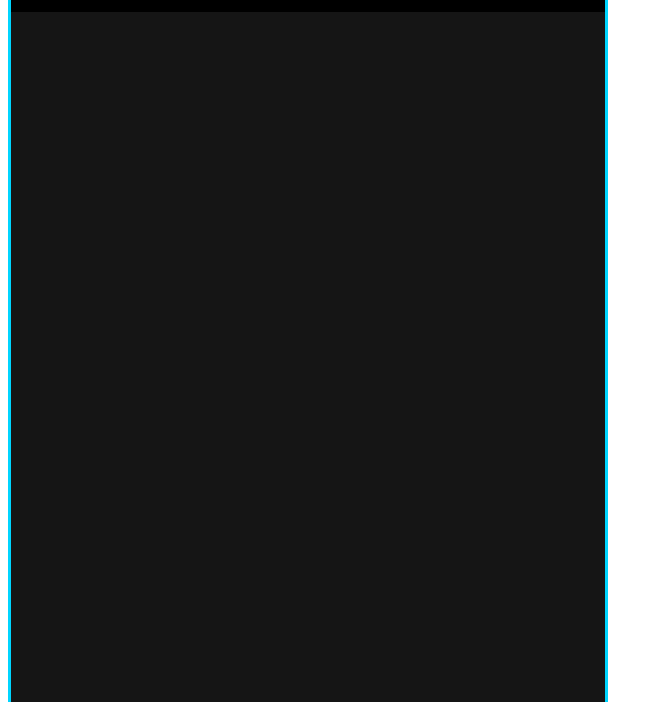
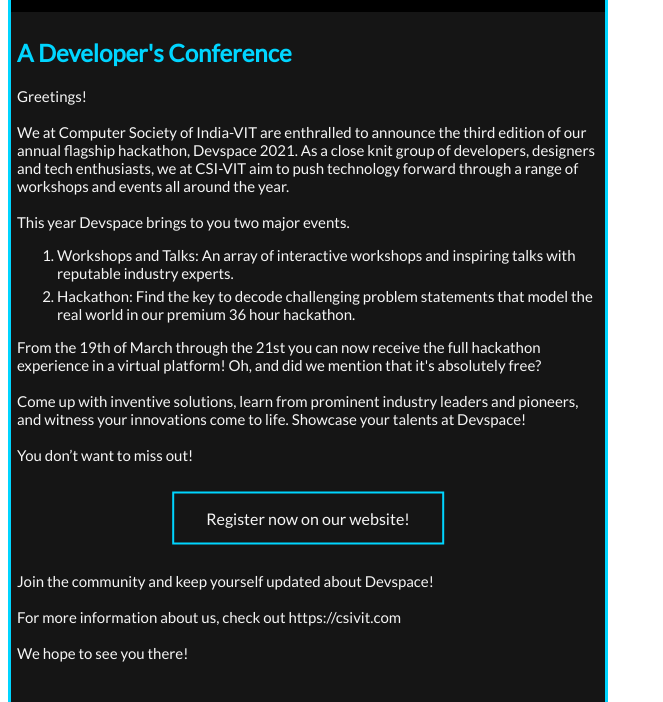
Before and after one commit to sanjaybaskaran01/emailtemplate, a plain HTML site: page index.html in a window 1280 px wide. Shown: the part 98-800 px from the top of the page, without its empty margins (0-663 px from the left). Drawn offline with Linux system fonts and the light colour scheme.

Commit message:
Added content and made it more smexy with button

```diff
--- a/index.html
+++ b/index.html
@@ -6,6 +6,8 @@
     <meta name="viewport" content="width=device-width, initial-scale=1.0"/>
     <script src="https://kit.fontawesome.com/c88c86c9d9.js" crossorigin="anonymous"></script>
     <link rel="stylesheet" href="style.css">
+    <link rel="preconnect" href="https://fonts.gstatic.com">
+    <link href="https://fonts.googleapis.com/css2?family=Lato&display=swap" rel="stylesheet">
     <body>
         <div class=full style="border-style:solid">
             <div class=top>
@@ -27,6 +29,32 @@
                 </div>
             </div>
         </div>
+            <div class=inside>
+            <h2> A Developer's Conference</h2>
+            <p>Greetings!<br><br>We at Computer Society of India-VIT are enthralled to announce the third edition of our annual flagship hackathon, Devspace 2021.
+                As a close knit group of developers, designers and tech enthusiasts, we at CSI-VIT aim to push technology forward through a range of workshops and events all around the year.<br>
+                <br>
+                This year Devspace brings to you two major events.<br>
+                <ol>
+                    <li>Workshops and Talks: An array of interactive workshops and inspiring talks with reputable industry experts.</li>
+                    <li>Hackathon: Find the key to decode challenging problem statements that model the real world in our premium 36 hour hackathon.</li></ol>
+
+
+                <p>From the 19th of March through the 21st you can now receive the full hackathon experience in a virtual platform! Oh, and did we mention that it's absolutely free?
+                <br><br>
+                Come up with inventive solutions, learn from prominent industry leaders and pioneers, and witness your innovations come to life. Showcase your talents at Devspace!
+                <br><br>
+                You don’t want to miss out!
+                <br><br><br><br>
+                <a id="devlink" href="https://devspace.csivit.com" target="_blank"> Register now on our website! </a>
+                <br><br><br>
+                Join the community and keep yourself updated about Devspace!
+
+                <br><br>
+                For more information about us, check out https://csivit.com
+                <br><br>
+                We hope to see you there! </p>
+            </div>
              <div class=bottom>
                 <a href=https://www.facebook.com/csivitu target="_blank">
                     <i class="fab fa-facebook-f"></i>
--- a/style.css
+++ b/style.css
@@ -35,6 +35,46 @@ img {
     width:100%;
     position:absolute;
 }
+
+
+#devlink{
+    font-family: 'Lato', sans-serif;
+    color:whitesmoke;
+    background-color:#151515;
+    border: 2px solid #00d5ff;
+    padding: 15px 32px;
+    text-align: center;
+    text-decoration: none;
+    display: inline-block;
+    font-size: 16px;
+    margin:0 auto;
+    cursor: pointer;
+    position: absolute;
+    top:auto;
+    left: 50%;
+    margin-right: -50%;
+    transform: translate(-50%, -50%);
+}
+
+#devlink:hover{
+    font-family: 'Lato', sans-serif;
+    color:#151515;
+    background-color:#00d5ff;
+    border: 2px solid whitesmoke;
+    padding: 15px 32px;
+    text-align: center;
+    text-decoration: none;
+    display: inline-block;
+    font-size: 16px;
+    margin:0 auto;
+    cursor: pointer;
+    position: absolute;
+    top:auto;
+    left: 50%;
+    margin-right: -50%;
+    transform: translate(-50%, -50%);
+    transition:all 0.3s ease;
+}
 i:active{
     color:#00d5ff;
 }
@@ -50,6 +90,29 @@ i{
     position:relative;
     padding:1%;
 }
+.inside{
+    text-align:left;
+    position:relative;
+    top:10%;
+    padding:1%;
+}
+
+p,ol{
+    font-family: 'Lato', sans-serif;
+    color:whitesmoke;
+    float:center;
+    font-size:15px;
+}
+li{
+    margin:0 0 5px 0;
+}
+h2{
+    font-family: 'Lato', sans-serif;
+    color:#00d5ff;
+}
+#devlink:link{
+    color:whitesmoke;
+}
 
 
 .bottom{
```
